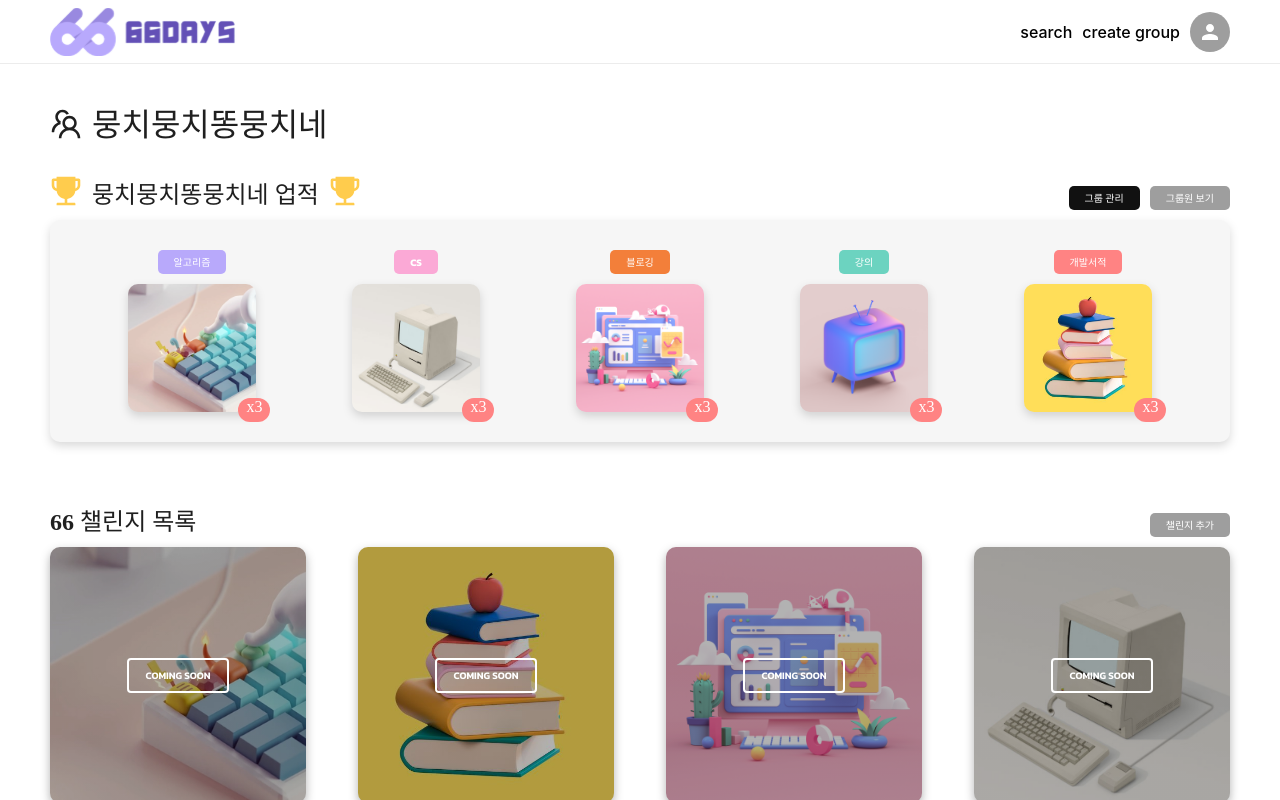
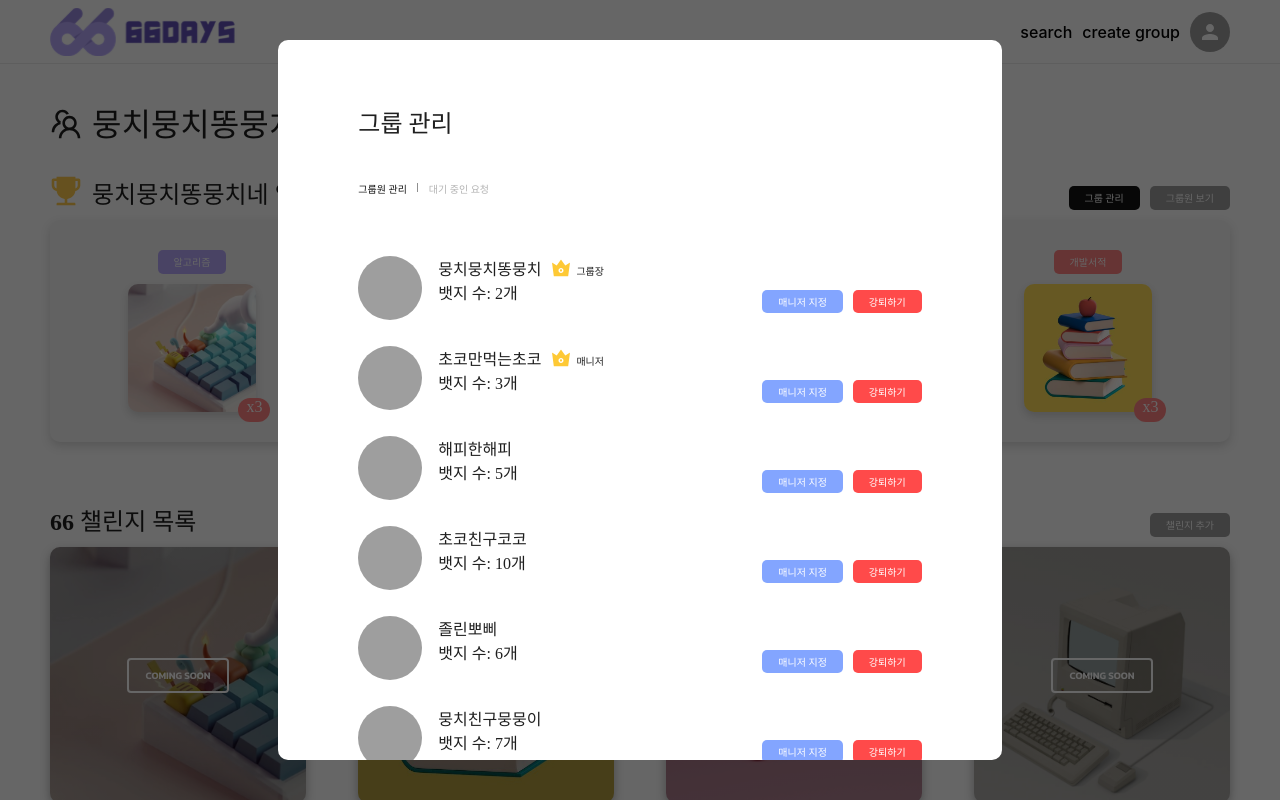
Before and after one commit to predictyson/66days, a React (Vite) app in the folder frontend/: page /group in a window 1280 px wide. Both pictures are taken after a click on the element "그룹 관리". Shown: the top 800 px of the page. Built offline with nearby package versions, Linux system fonts and the light colour scheme; grey boxes are pictures that could not be loaded; a web font is replaced by a local one.

Commit message:
feat: 그룹 페이지 그룹원 관리 모달 생성

```diff
--- a/frontend/src/components/BoardBox.tsx
+++ b/frontend/src/components/BoardBox.tsx
@@ -48,10 +48,11 @@ const BoardBoxWrapper = styled(Content)`
     right: 2rem;
     font-size: 3rem;
     color: ${theme.colors.failure};
+    filter: drop-shadow(0px 4px 5px rgba(0, 0, 0, 0.2));
   }
 
   .admin:hover {
-    filter: drop-shadow(0px 4px 5px rgba(0, 0, 0, 0.2));
+    filter: drop-shadow(0px 4px 5px rgba(0, 0, 0, 0.3));
   }
 
   .board-title {
--- a/frontend/src/components/SingleMemberListBox.tsx
+++ b/frontend/src/components/SingleMemberListBox.tsx
@@ -47,6 +47,7 @@ export default function SingleMemberListBox({ ...props }: MemberListProps) {
 const SingleMemberWrapper = styled(Content)`
   width: 30vw;
   display: flex;
+  align-items: start;
   padding-bottom: 2.4rem;
 
   .member__profile-container {
--- a/frontend/src/components/common/Modal.tsx
+++ b/frontend/src/components/common/Modal.tsx
@@ -43,4 +43,10 @@ const ModalContainer = styled(Content)`
   position: absolute;
   max-height: 90vh;
   overflow-y: scroll;
+
+  .modal-title {
+    font-size: 2.4rem;
+    font-weight: 700;
+    padding-bottom: 3.2rem;
+  }
 `;
--- a/frontend/src/routes/Group.tsx
+++ b/frontend/src/routes/Group.tsx
@@ -1,7 +1,8 @@
-import { useState } from "react";
-import { Layout } from "antd";
+import React, { useState } from "react";
+import { Layout, Checkbox } from "antd";
+import type { CheckboxChangeEvent } from "antd/es/checkbox";
 import styled from "styled-components";
-import { TeamOutlined, TrophyFilled } from "@ant-design/icons";
+import { TeamOutlined, TrophyFilled, SettingFilled } from "@ant-design/icons";
 import { theme } from "../styles/theme";
 import Algorithms from "../assets/algorithm_badge.png";
 import CS from "../assets/cs_badge.png";
@@ -32,7 +33,10 @@ const badges = [
 ];
 
 export default function Group() {
-  const [memberListModal, setMemberListModal] = useState(false);
+  const [memberListModal, setMemberListModal] = useState<boolean>(false);
+  const [memberSettingModal, setMemberSettingModal] = useState(false);
+  const [createChallengeModal, setCreateChallengeModal] = useState(false);
+  const [tab, setTab] = useState(0);
 
   const [challengeList, setChallengeList] = useState([
     {
@@ -133,12 +137,154 @@ export default function Group() {
     },
   ]);
 
+  const TabContent = ({ ...props }) => {
+    if (props.tab === 0) {
+      return (
+        <TabContentWrapper>
+          {memberList.map((member) => (
+            <div className="member-setting-container">
+              <SingleMemberListBox
+                profile={member.profile}
+                nickname={member.nickname}
+                owner={member.owner}
+                manager={member.manager}
+                badge={member.badge}
+              />
+              <div className="setting-btn-box">
+                <CommonButton
+                  className="setting-btn"
+                  color={theme.colors.lightblue}
+                >
+                  매니저 지정
+                </CommonButton>
+                <CommonButton
+                  className="setting-btn"
+                  color={theme.colors.failure}
+                >
+                  강퇴하기
+                </CommonButton>
+              </div>
+            </div>
+          ))}
+        </TabContentWrapper>
+      );
+    } else {
+      return (
+        <TabContentWrapper>
+          {memberList.map((member) => (
+            <div className="member-setting-container">
+              <SingleMemberListBox
+                profile={member.profile}
+                nickname={member.nickname}
+                // owner={member.owner}
+                // manager={member.manager}
+                badge={member.badge}
+              />
+              <div className="setting-btn-box">
+                <CommonButton
+                  className="setting-btn"
+                  color={theme.colors.lightblue}
+                >
+                  수락
+                </CommonButton>
+                <CommonButton
+                  className="setting-btn"
+                  color={theme.colors.failure}
+                >
+                  거절
+                </CommonButton>
+              </div>
+            </div>
+          ))}
+        </TabContentWrapper>
+      );
+    }
+  };
+
+  function clickFirstTab() {
+    document.getElementById("second-tab")?.classList.remove("active-tab");
+    document.getElementById("first-tab")?.classList.add("active-tab");
+    setTab(0);
+  }
+
+  function clickSecondTab() {
+    document.getElementById("first-tab")?.classList.remove("active-tab");
+    document.getElementById("second-tab")?.classList.add("active-tab");
+    setTab(1);
+  }
+
+  const onChange = (e: CheckboxChangeEvent) => {
+    // 자기 자신을 제외한 체크박스 모두 해제
+    console.log(`checked = ${e.target.checked}`);
+  };
+
   return (
     <>
+      {createChallengeModal ? (
+        <Modal closeModal={() => setCreateChallengeModal(false)}>
+          <CreateChallengeModalWrapper>
+            <div className="modal-title">카테고리를 선택해주세요</div>
+            <div className="modal-info">
+              카테고리당 하나씩만 습관 형성이 가능합니다.
+            </div>
+            <CategoryBoxContainer>
+              <div className="category-box">
+                <Checkbox className="category-checkbox" onChange={onChange} />
+                <img className="category-img" src={Algorithms} />
+                <div className="category-info">알고리즘</div>
+              </div>
+              <div className="category-box">
+                <Checkbox className="category-checkbox" onChange={onChange} />
+                <img className="category-img" src={Lecture} />
+                <div className="category-info">강의 시청</div>
+              </div>
+              <div className="category-box">
+                <Checkbox className="category-checkbox" onChange={onChange} />
+                <img className="category-img" src={Blog} />
+                <div className="category-info">기술 블로그</div>
+              </div>
+              <div className="category-box">
+                <Checkbox className="category-checkbox" onChange={onChange} />
+                <img className="category-img" src={Book} />
+                <div className="category-info">개발 서적</div>
+              </div>
+              <div className="category-box">
+                <Checkbox className="category-checkbox" onChange={onChange} />
+                <img className="category-img" src={CS} />
+                <div className="category-info">CS 공부</div>
+              </div>
+            </CategoryBoxContainer>
+          </CreateChallengeModalWrapper>
+        </Modal>
+      ) : null}
+
+      {memberSettingModal ? (
+        <Modal closeModal={() => setMemberSettingModal(false)}>
+          <MemberSettingModalWrapper>
+            <div className="modal-title">그룹 관리</div>
+            <TabContainer>
+              <ul className="tab-list">
+                <li
+                  id="first-tab"
+                  className="active-tab"
+                  onClick={clickFirstTab}
+                >
+                  그룹원 관리
+                </li>
+                |
+                <li id="second-tab" onClick={clickSecondTab}>
+                  대기 중인 요청
+                </li>
+              </ul>
+            </TabContainer>
+            <TabContent tab={tab} />
+          </MemberSettingModalWrapper>
+        </Modal>
+      ) : null}
       {memberListModal ? (
         <Modal closeModal={() => setMemberListModal(false)}>
           <MemberModalWrapper>
-            <div className="member__modal-title">그룹원 목록</div>
+            <div className="modal-title">그룹원 목록</div>
             <MemberListContainer>
               {memberList.map((member) => (
                 <SingleMemberListBox
@@ -173,6 +319,7 @@ export default function Group() {
                 font="Kanit-Regular"
                 margin="0 1rem 0 0"
                 cursor={true}
+                onClick={() => setMemberSettingModal(true)}
               >
                 그룹 관리
               </CommonButton>
@@ -211,6 +358,7 @@ export default function Group() {
                 color={theme.colors.gray500}
                 font="Kanit-Regular"
                 cursor={true}
+                onClick={() => setCreateChallengeModal(true)}
               >
                 챌린지 추가
               </CommonButton>
@@ -398,15 +546,126 @@ const MemberModalWrapper = styled(Content)`
   background-color: ${theme.colors.white};
   padding: 4.8rem;
   border-radius: 1rem;
-
-  .member__modal-title {
-    font-size: 2.4rem;
-    font-weight: 700;
-    padding-bottom: 3.2rem;
-  }
 `;
 
 const MemberListContainer = styled(Content)`
   display: flex;
   flex-direction: column;
 `;
+
+const MemberSettingModalWrapper = styled(Content)`
+  height: fit-content;
+  max-height: 90vh;
+  overflow-y: scroll;
+  background-color: ${theme.colors.white};
+  padding: 6.4rem 8rem;
+  border-radius: 1rem;
+`;
+
+const TabContainer = styled(Content)`
+  display: flex;
+  flex-direction: column;
+
+  .tab-list {
+    padding-left: 0;
+    display: flex;
+  }
+
+  .tab-list li {
+    list-style: none;
+    padding-right: 1rem;
+    color: ${theme.colors.gray400};
+    cursor: pointer;
+
+    &:hover {
+      color: ${theme.colors.black};
+    }
+  }
+
+  .tab-list li:last-child {
+    padding-left: 1rem;
+    padding-right: 0;
+  }
+
+  .active-tab {
+    color: ${theme.colors.black} !important;
+    font-weight: 700;
+  }
+`;
+
+const TabContentWrapper = styled(Content)`
+  padding-top: 5rem;
+
+  .member-setting-container {
+    display: flex;
+    align-items: center;
+  }
+
+  .setting-btn-box {
+    display: flex;
+    padding-left: 1rem;
+  }
+
+  .setting-btn {
+    margin-left: 1rem;
+    cursor: pointer;
+  }
+`;
+
+const CreateChallengeModalWrapper = styled(Content)`
+  width: 50vw;
+  height: fit-content;
+  max-height: 90vh;
+  overflow-y: scroll;
+  background-color: ${theme.colors.white};
+  padding: 6.4rem 8rem;
+  border-radius: 1rem;
+
+  .modal-info {
+    margin-top: -3rem;
+    color: ${theme.colors.gray500};
+  }
+`;
+
+const CategoryBoxContainer = styled(Content)`
+  display: flex;
+  flex-wrap: wrap;
+  justify-content: space-between;
+  padding-top: 2rem;
+
+  .category-box {
+    position: relative;
+    display: flex;
+    flex-direction: column;
+    align-items: center;
+    border: 2px solid ${theme.colors.gray200};
+    border-radius: 1rem;
+    width: 45%;
+    padding: 1.6rem 5%;
+    margin-bottom: 1rem;
+    box-sizing: border-box;
+  }
+
+  .category-box:nth-child(5),
+  .category-box:nth-child(6) {
+    margin-bottom: 0;
+  }
+
+  .category-checkbox {
+    position: absolute;
+    top: 1rem;
+    right: 1rem;
+  }
+
+  .category-img {
+    width: 8rem;
+    height: 8rem;
+    border-radius: 2rem;
+    object-fit: cover;
+  }
+
+  .category-info {
+    font-size: 1.5rem;
+    font-weight: 700;
+  }
+`;
```
